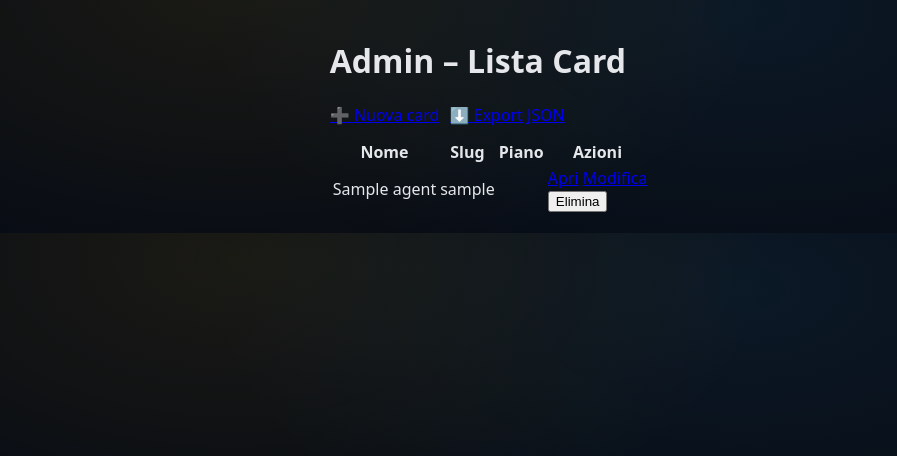
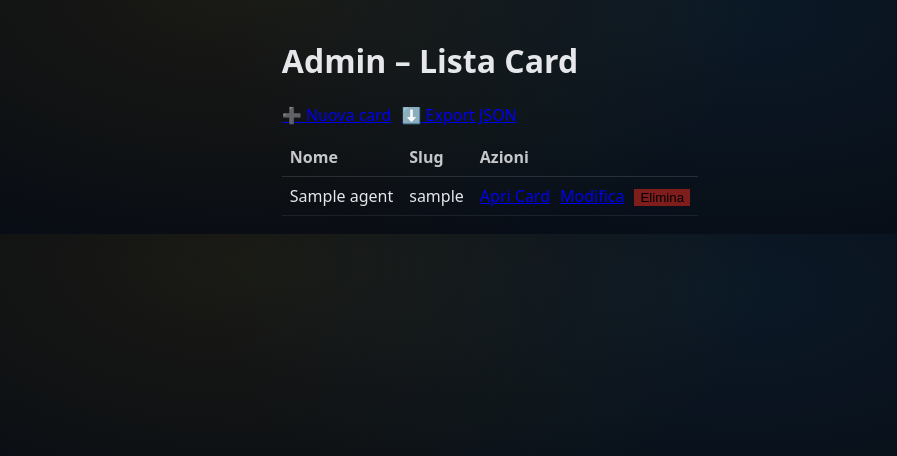
Before and after one commit to gidl59/pay4you-cards-fire, a Flask app: page /admin in a window 1280 px wide. Shown: the part 44-500 px from the top of the page, without its empty margins (150-1047 px from the left). Run offline with Flask 3, Linux system fonts and the light colour scheme; the visitor is signed in with stand-in values (Sample User, id 1); tables that the repository leaves empty hold one stand-in row (values such as "Sample post").

Commit message:
Update admin_list.html

```diff
--- a/templates/admin_list.html
+++ b/templates/admin_list.html
@@ -3,43 +3,45 @@
 
 {% block content %}
 <div class="page-main">
-  <div class="admin-wrapper">
-    <div class="admin-card">
-      <h1 class="admin-title">Admin – Lista Card</h1>
+  <div class="agent-form-wrapper">
+    <h1 class="agent-form-title">Admin – Lista Card</h1>
 
-      <div style="display:flex; gap:10px; flex-wrap:wrap; margin-bottom:12px;">
-        <a class="admin-new-link" href="{{ url_for('new_agent') }}">➕ Nuova card</a>
-        <a class="admin-new-link" href="{{ url_for('admin_export_agents_json') }}">⬇️ Export JSON</a>
-      </div>
+    <div style="display:flex; gap:10px; flex-wrap:wrap; margin-bottom:12px;">
+      <a class="header-link" href="{{ url_for('new_agent') }}">➕ Nuova card</a>
+      <a class="header-link" href="{{ url_for('admin_export_agents_json') }}">⬇️ Export JSON</a>
+    </div>
 
-      <table class="admin-table">
+    <div style="overflow:auto;">
+      <table style="width:100%; border-collapse:collapse;">
         <thead>
-          <tr>
-            <th>Nome</th>
-            <th>Slug</th>
-            <th>Piano</th>
-            <th class="admin-actions">Azioni</th>
+          <tr style="text-align:left; opacity:.85;">
+            <th style="padding:8px; border-bottom:1px solid rgba(148,163,184,.2);">Nome</th>
+            <th style="padding:8px; border-bottom:1px solid rgba(148,163,184,.2);">Slug</th>
+            <th style="padding:8px; border-bottom:1px solid rgba(148,163,184,.2);">Azioni</th>
           </tr>
         </thead>
         <tbody>
           {% for a in agents %}
           <tr>
-            <td>{{ a.name }}</td>
-            <td>{{ a.slug }}</td>
-            <td>{{ a.plan }}</td>
-            <td class="admin-actions">
-              <a href="/{{ a.slug }}" target="_blank" rel="noopener">Apri</a>
-              <a href="{{ url_for('edit_agent', slug=a.slug) }}">Modifica</a>
-              <form method="post" action="{{ url_for('delete_agent', slug=a.slug) }}" onsubmit="return confirm('Eliminare {{ a.slug }}?');">
-                <button type="submit">Elimina</button>
+            <td style="padding:8px; border-bottom:1px solid rgba(148,163,184,.12);">
+              {{ a.name }}
+            </td>
+            <td style="padding:8px; border-bottom:1px solid rgba(148,163,184,.12);">
+              {{ a.slug }}
+            </td>
+            <td style="padding:8px; border-bottom:1px solid rgba(148,163,184,.12); display:flex; gap:10px; flex-wrap:wrap;">
+              <a class="header-link" href="/{{ a.slug }}" target="_blank">Apri Card</a>
+              <a class="header-link" href="{{ url_for('edit_agent', slug=a.slug) }}">Modifica</a>
+              <form method="post" action="{{ url_for('delete_agent', slug=a.slug) }}" onsubmit="return confirm('Eliminare?')" style="display:inline;">
+                <button class="header-link" type="submit" style="background:#7f1d1d;border:none;cursor:pointer;">Elimina</button>
               </form>
             </td>
           </tr>
           {% endfor %}
         </tbody>
       </table>
+    </div>
 
-    </div>
   </div>
 </div>
 {% endblock %}
```
